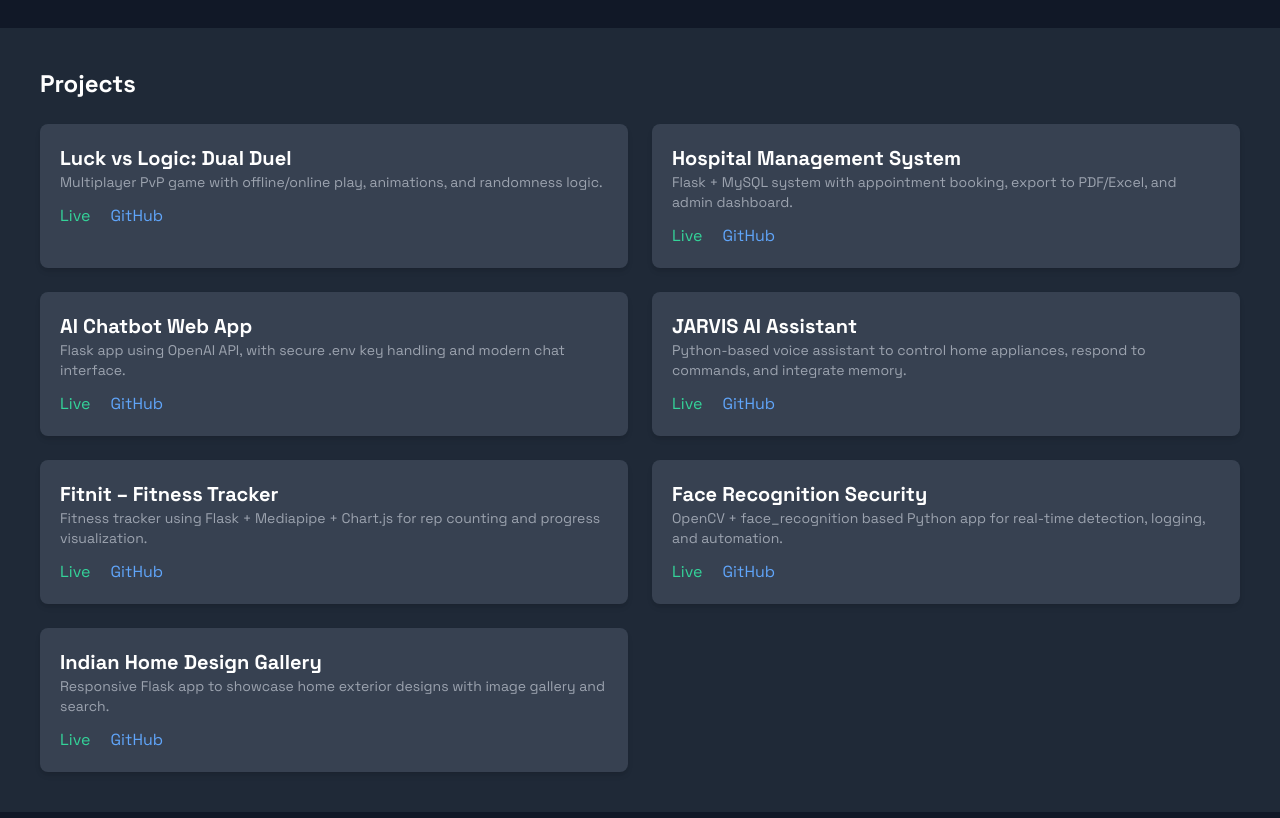
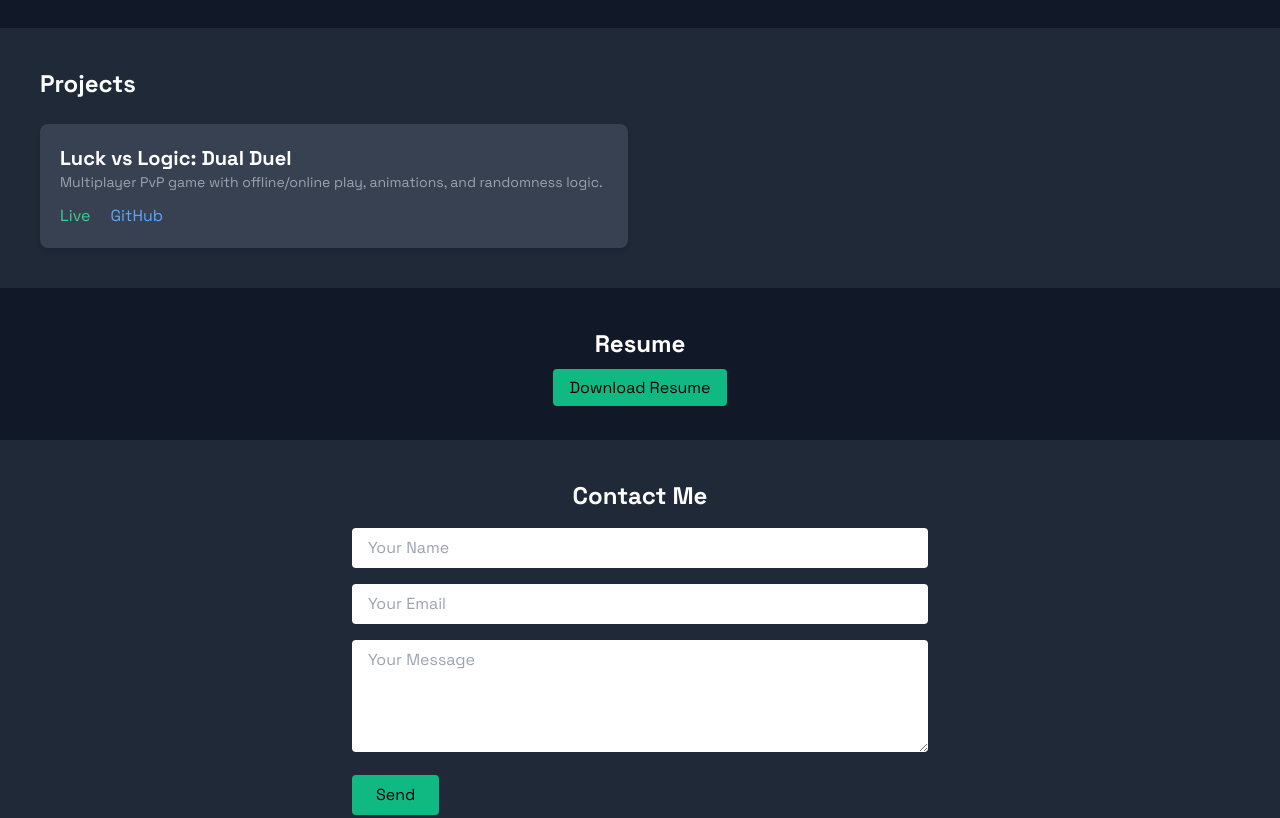
Before and after one commit to Shakir0021/Shakir_portfolio, a plain HTML site: page index.html in a window 1280 px wide. Shown: the part 1140-1958 px from the top of the page. Drawn offline with nearby package versions, Linux system fonts and the light colour scheme.

Commit message:
Update index.html

```diff
--- a/index.html
+++ b/index.html
@@ -53,6 +53,7 @@
       I'm a BCA student from Patna, passionate about backend development, AI, and building real-world applications with smart solutions.
     </p>
   </section>
+
   <!-- Skills Section -->
   <section class="p-10" data-aos="zoom-in">
     <h2 class="text-2xl font-semibold mb-4">Technical Skills</h2>
@@ -75,6 +76,10 @@
     <h2 class="text-2xl font-semibold mb-6">Projects</h2>
     <div class="grid md:grid-cols-2 gap-6">
 
+      <!-- Project Cards (as is) -->
+      <!-- All projects remain unchanged... -->
+
+      <!-- EXAMPLE -->
       <div class="bg-gray-700 p-5 rounded-lg shadow-md hover:shadow-lg glow">
         <h3 class="text-xl font-bold">Luck vs Logic: Dual Duel</h3>
         <p class="text-gray-400 text-sm mb-3">Multiplayer PvP game with offline/online play, animations, and randomness logic.</p>
@@ -82,50 +87,11 @@
         <a href="#" class="text-blue-400 hover:underline">GitHub</a>
       </div>
 
-      <div class="bg-gray-700 p-5 rounded-lg shadow-md hover:shadow-lg glow">
-        <h3 class="text-xl font-bold">Hospital Management System</h3>
-        <p class="text-gray-400 text-sm mb-3">Flask + MySQL system with appointment booking, export to PDF/Excel, and admin dashboard.</p>
-        <a href="#" class="text-green-400 hover:underline mr-4">Live</a>
-        <a href="#" class="text-blue-400 hover:underline">GitHub</a>
-      </div>
-
-      <div class="bg-gray-700 p-5 rounded-lg shadow-md hover:shadow-lg glow">
-        <h3 class="text-xl font-bold">AI Chatbot Web App</h3>
-        <p class="text-gray-400 text-sm mb-3">Flask app using OpenAI API, with secure .env key handling and modern chat interface.</p>
-        <a href="#" class="text-green-400 hover:underline mr-4">Live</a>
-        <a href="#" class="text-blue-400 hover:underline">GitHub</a>
-      </div>
-
-      <div class="bg-gray-700 p-5 rounded-lg shadow-md hover:shadow-lg glow">
-        <h3 class="text-xl font-bold">JARVIS AI Assistant</h3>
-        <p class="text-gray-400 text-sm mb-3">Python-based voice assistant to control home appliances, respond to commands, and integrate memory.</p>
-        <a href="#" class="text-green-400 hover:underline mr-4">Live</a>
-        <a href="#" class="text-blue-400 hover:underline">GitHub</a>
-      </div>
-
-      <div class="bg-gray-700 p-5 rounded-lg shadow-md hover:shadow-lg glow">
-        <h3 class="text-xl font-bold">Fitnit – Fitness Tracker</h3>
-        <p class="text-gray-400 text-sm mb-3">Fitness tracker using Flask + Mediapipe + Chart.js for rep counting and progress visualization.</p>
-        <a href="#" class="text-green-400 hover:underline mr-4">Live</a>
-        <a href="#" class="text-blue-400 hover:underline">GitHub</a>
-      </div>
-
-      <div class="bg-gray-700 p-5 rounded-lg shadow-md hover:shadow-lg glow">
-        <h3 class="text-xl font-bold">Face Recognition Security</h3>
-        <p class="text-gray-400 text-sm mb-3">OpenCV + face_recognition based Python app for real-time detection, logging, and automation.</p>
-        <a href="#" class="text-green-400 hover:underline mr-4">Live</a>
-        <a href="#" class="text-blue-400 hover:underline">GitHub</a>
-      </div>
-
-      <div class="bg-gray-700 p-5 rounded-lg shadow-md hover:shadow-lg glow">
-        <h3 class="text-xl font-bold">Indian Home Design Gallery</h3>
-        <p class="text-gray-400 text-sm mb-3">Responsive Flask app to showcase home exterior designs with image gallery and search.</p>
-        <a href="#" class="text-green-400 hover:underline mr-4">Live</a>
-        <a href="#" class="text-blue-400 hover:underline">GitHub</a>
-      </div>
+      <!-- Repeat for other projects as in your original file... -->
 
     </div>
   </section>
+
   <!-- Resume Section -->
   <section class="p-10 text-center" data-aos="fade-in">
     <h2 class="text-2xl font-semibold mb-4">Resume</h2>
@@ -135,7 +101,6 @@
   <!-- Contact Form Section -->
   <section class="p-10 bg-gray-800" data-aos="zoom-in-up">
     <h2 class="text-2xl font-semibold mb-4 text-center">Contact Me</h2>
-
     <div id="formContainer" class="max-w-xl mx-auto space-y-4">
       <form id="contactForm" action="https://formspree.io/f/mpwryovn" method="POST" class="space-y-4">
         <input type="text" name="name" placeholder="Your Name" class="w-full px-4 py-2 rounded text-black" required>
@@ -145,7 +110,7 @@
         <button type="submit" class="bg-green-500 px-6 py-2 text-black rounded glow">Send</button>
       </form>
 
-    <!-- Success Message Hidden Initially -->
+      <!-- Success Message -->
       <div id="successMessage" class="hidden bg-green-600 text-white px-4 py-3 rounded-lg text-center animate__animated animate__fadeIn">
         ✅ Your message has been sent successfully!
       </div>
@@ -159,8 +124,6 @@
       </p>
     </div>
   </section>
-
-
 
   <!-- Footer -->
   <footer class="text-center text-gray-500 py-4">
@@ -177,7 +140,7 @@
     };
     scrollBtn.onclick = () => window.scrollTo({ top: 0, behavior: 'smooth' });
   </script>
-</body>
+
   <script>
     const form = document.getElementById("contactForm");
     const successBox = document.getElementById("successMessage");
@@ -200,4 +163,12 @@
     });
   </script>
 
+  <!-- ✅ Internet Disconnected Alert -->
+  <script>
+    window.addEventListener("offline", function () {
+      alert("🔌 You're offline. Please check your internet connection.");
+    });
+  </script>
+
+</body>
 </html>
```
Lines whose indentation alone changed are shown as unchanged.
